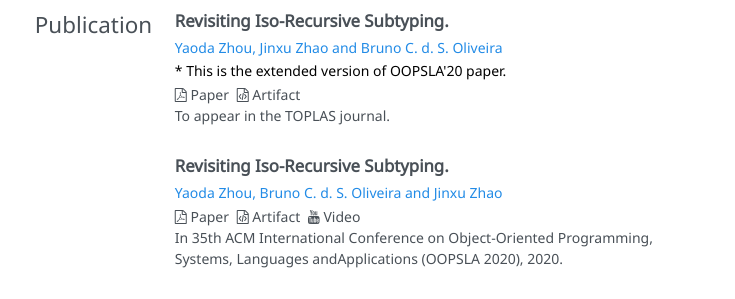
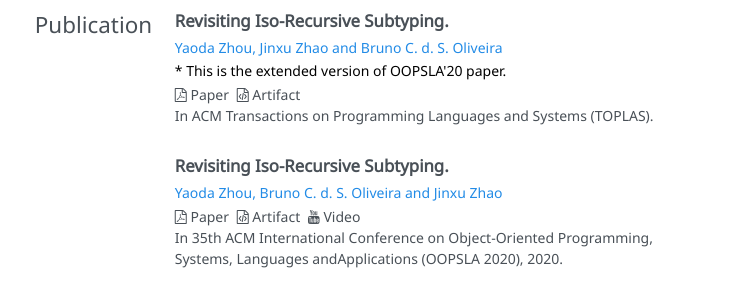
Before and after one commit to juda/juda.github.io, a Jekyll site: the page built from resume.html, in a window 1280 px wide. Shown: the part 1025-1324 px from the top of the page, without its empty margins (272-1007 px from the left). Built offline with Jekyll 4.4.1, drawn with Linux system fonts in a browser that asks for light colours.

Commit message:
update toplas

```diff
--- a/_data/resume.yml
+++ b/_data/resume.yml
@@ -29,8 +29,8 @@
 publication:
   - title: Revisiting Iso-Recursive Subtyping.
     authors: Yaoda Zhou, Jinxu Zhao and Bruno C. d. S. Oliveira
-    conf: To appear in the TOPLAS journal.
-    link: static/TOPLASdraft.pdf
+    conf: In ACM Transactions on Programming Languages and Systems (TOPLAS).
+    link: https://i.cs.hku.hk/~ydzhou/static/TOPLAS21draft.pdf
     note: This is the extended version of OOPSLA'20 paper.
     artifact: https://github.com/juda/Iso-Recursive-Subtyping
   - title: Revisiting Iso-Recursive Subtyping.
```
